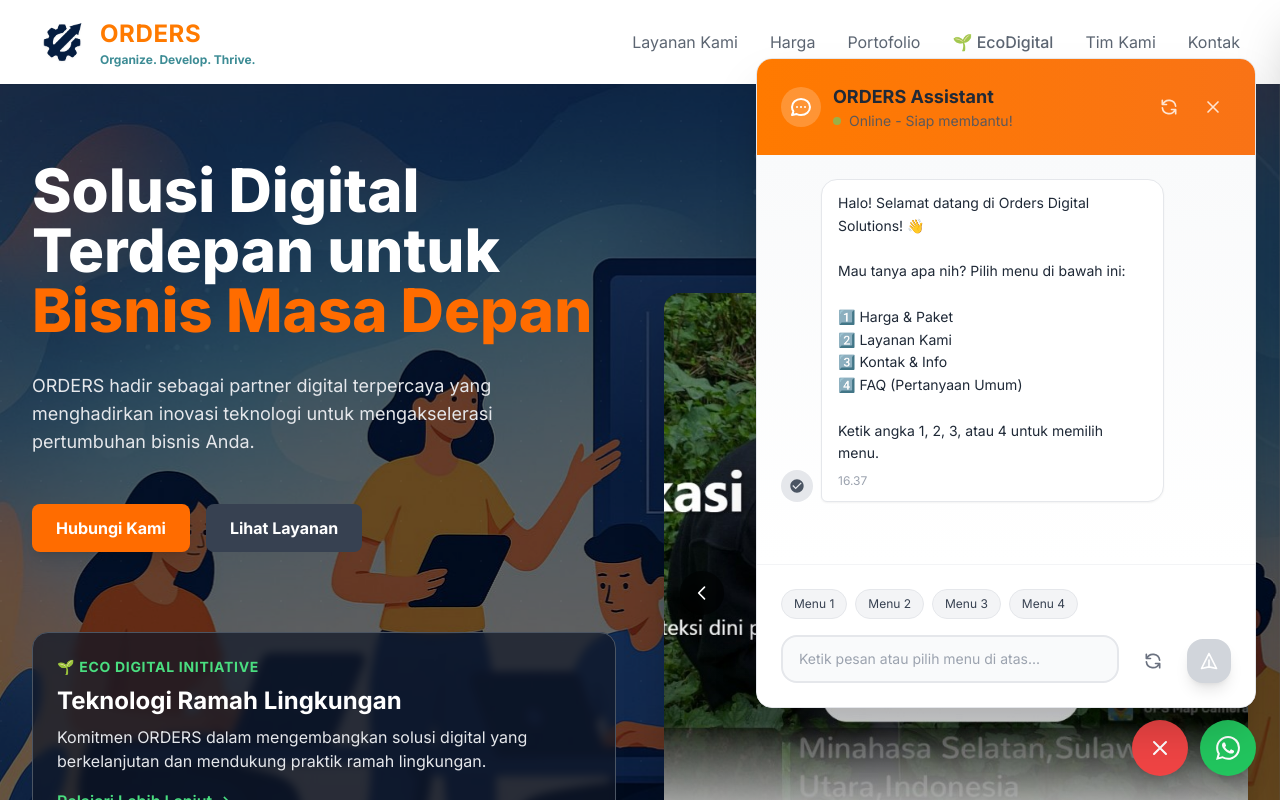
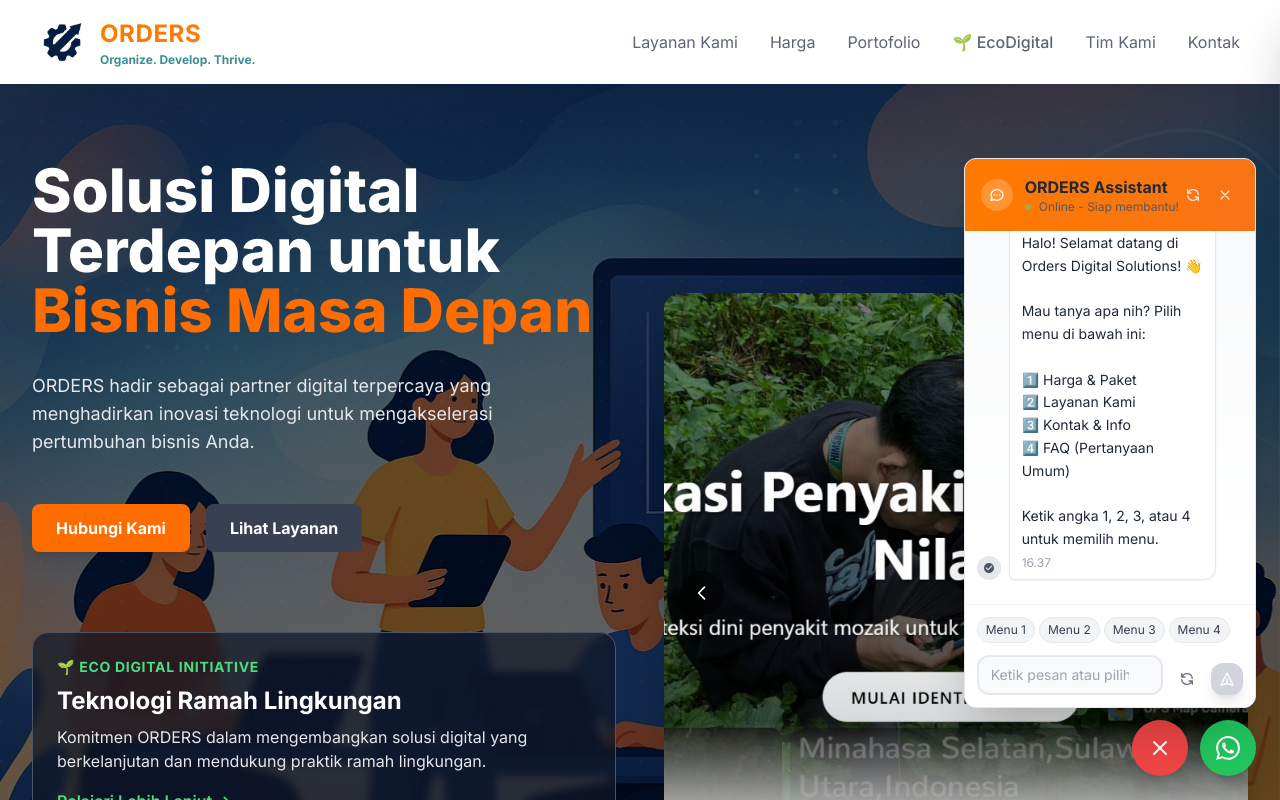
Before and after one commit to KevinJeremi/ordersnew, a Next.js app: page / in a window 1280 px wide. Both pictures are taken after a click on the button 1160 px from the left and 748 px from the top of the page. Shown: the top 800 px of the page. Built offline with nearby package versions, Linux system fonts and the light colour scheme.

Commit message:
cek chatbot

```diff
--- a/src/components/ChatBot.tsx
+++ b/src/components/ChatBot.tsx
@@ -353,36 +353,34 @@ Ketik angka 1, 2, 3, atau 4.`;
             e.preventDefault();
             handleSendMessage();
         }
-    };
-
-    return (
-        <div className={`${useCustomPosition ? 'relative' : 'fixed bottom-6 right-6 z-50'} ${
+    };    return (
+        <div className={`${useCustomPosition ? 'relative' : 'fixed bottom-4 right-4 z-50'} ${
             useCustomPosition
-                ? 'w-[400px] sm:w-[450px] md:w-[500px] h-[600px] sm:h-[650px]'
-                : 'w-80 h-96'
-        } bg-white rounded-2xl shadow-2xl border border-gray-200 flex flex-col overflow-hidden backdrop-blur-sm`}>
-            {/* Header */}
-            <div className="bg-gradient-to-r from-[#FF7A00] to-orange-500 text-white p-4 sm:p-6 flex justify-between items-center">                <div className="flex items-center space-x-3 flex-1">
-                    <div className="w-10 h-10 bg-white/20 rounded-full flex items-center justify-center">
-                        <svg className="w-6 h-6" fill="none" stroke="currentColor" viewBox="0 0 24 24">
+                ? 'w-full max-w-[300px] sm:max-w-[350px] md:max-w-[400px] h-[400px] sm:h-[480px] md:h-[550px]'
+                : 'w-[calc(100vw-3rem)] max-w-64 h-[calc(100vh-12rem)] max-h-72 sm:w-72 sm:h-80'
+        } bg-white rounded-xl shadow-2xl border border-gray-200 flex flex-col overflow-hidden backdrop-blur-sm`}>            {/* Header */}
+            <div className="bg-gradient-to-r from-[#FF7A00] to-orange-500 text-white p-2 sm:p-3 md:p-4 flex justify-between items-center">
+                <div className="flex items-center space-x-2 sm:space-x-3 flex-1 min-w-0">
+                    <div className="w-6 h-6 sm:w-8 sm:h-8 bg-white/20 rounded-full flex items-center justify-center flex-shrink-0">
+                        <svg className="w-3 h-3 sm:w-4 sm:h-4" fill="none" stroke="currentColor" viewBox="0 0 24 24">
                             <path strokeLinecap="round" strokeLinejoin="round" strokeWidth={2} d="M8 12h.01M12 12h.01M16 12h.01M21 12c0 4.418-4.03 8-9 8a9.863 9.863 0 01-4.255-.949L3 20l1.395-3.72C3.512 15.042 3 13.574 3 12c0-4.418 4.03-8 9-8s9 3.582 9 8z" />
                         </svg>
                     </div>
-                    <div>
-                        <h3 className="font-bold text-lg">ORDERS Assistant</h3>
-                        <div className="flex items-center space-x-2">
-                            <div className="w-2 h-2 bg-green-400 rounded-full animate-pulse"></div>
-                            <p className="text-sm opacity-90">Online - Siap membantu!</p>
+                    <div className="min-w-0 flex-1">
+                        <h3 className="font-bold text-xs sm:text-sm md:text-base truncate">ORDERS Assistant</h3>
+                        <div className="flex items-center space-x-1 sm:space-x-2">
+                            <div className="w-1 h-1 sm:w-1.5 sm:h-1.5 bg-green-400 rounded-full animate-pulse"></div>
+                            <p className="text-xs opacity-90 truncate">Online - Siap membantu!</p>
                         </div>
                     </div>
                 </div>
-                <div className="flex space-x-2">                    <button
+                <div className="flex space-x-1 flex-shrink-0">                    <button
                         onClick={resetChat}
-                        className={`text-white/80 hover:text-white hover:bg-white/20 rounded-full p-2 transition-all duration-200 ${isResetting ? 'animate-spin' : ''}`}
+                        className={`text-white/80 hover:text-white hover:bg-white/20 rounded-full p-1 sm:p-1.5 transition-all duration-200 ${isResetting ? 'animate-spin' : ''}`}
                         title="Reset Chat"
                         disabled={isResetting}
                     >
-                        <svg className="w-5 h-5" fill="none" stroke="currentColor" viewBox="0 0 24 24">
+                        <svg className="w-3 h-3 sm:w-4 sm:h-4" fill="none" stroke="currentColor" viewBox="0 0 24 24">
                             <path strokeLinecap="round" strokeLinejoin="round" strokeWidth={2} d="M4 4v5h.582m15.356 2A8.001 8.001 0 004.582 9m0 0H9m11 11v-5h-.581m0 0a8.003 8.003 0 01-15.357-2m15.357 2H15" />
                         </svg>
                     </button>
@@ -392,35 +390,33 @@ Ketik angka 1, 2, 3, atau 4.`;
                                 onClose();
                             }
                         }}
-                        className="text-white/80 hover:text-white hover:bg-white/20 rounded-full p-2 transition-all duration-200"
+                        className="text-white/80 hover:text-white hover:bg-white/20 rounded-full p-1 sm:p-1.5 transition-all duration-200"
                         title="Close Chat"
                     >
-                        <svg className="w-5 h-5" fill="none" stroke="currentColor" viewBox="0 0 24 24">
+                        <svg className="w-3 h-3 sm:w-4 sm:h-4" fill="none" stroke="currentColor" viewBox="0 0 24 24">
                             <path strokeLinecap="round" strokeLinejoin="round" strokeWidth={2} d="M6 18L18 6M6 6l12 12" />
                         </svg>
                     </button>
-                </div></div>
-
-            {/* Messages */}
-            <div className="flex-1 overflow-y-auto p-4 sm:p-6 space-y-4 bg-gradient-to-b from-gray-50 to-white scrollbar-hide">
+                </div>
+            </div>            {/* Messages */}
+            <div className="flex-1 overflow-y-auto p-2 sm:p-3 space-y-2 sm:space-y-3 bg-gradient-to-b from-gray-50 to-white scrollbar-hide">
                 {messages.map((message) => (
                     <div
                         key={message.id}
                         className={`flex ${message.isUser ? 'justify-end' : 'justify-start'}`}
                     >
-                        <div className={`flex ${message.isUser ? 'flex-row-reverse' : 'flex-row'} items-end space-x-2 max-w-[85%]`}>
+                        <div className={`flex ${message.isUser ? 'flex-row-reverse' : 'flex-row'} items-end space-x-1 sm:space-x-2 max-w-[95%] sm:max-w-[90%]`}>
                             {/* Avatar */}
-                            <div className={`flex-shrink-0 w-8 h-8 rounded-full flex items-center justify-center ${
+                            <div className={`flex-shrink-0 w-5 h-5 sm:w-6 sm:h-6 rounded-full flex items-center justify-center ${
                                 message.isUser
                                     ? 'bg-[#FF7A00] text-white'
                                     : 'bg-gray-200 text-gray-600'
-                            }`}>
-                                {message.isUser ? (
-                                    <svg className="w-4 h-4" fill="currentColor" viewBox="0 0 24 24">
+                            }`}>                                {message.isUser ? (
+                                    <svg className="w-2.5 h-2.5 sm:w-3 sm:h-3" fill="currentColor" viewBox="0 0 24 24">
                                         <path d="M12 12c2.21 0 4-1.79 4-4s-1.79-4-4-4-4 1.79-4 4 1.79 4 4 4zm0 2c-2.67 0-8 1.34-8 4v2h16v-2c0-2.66-5.33-4-8-4z"/>
                                     </svg>
                                 ) : (
-                                    <svg className="w-4 h-4" fill="currentColor" viewBox="0 0 24 24">
+                                    <svg className="w-2.5 h-2.5 sm:w-3 sm:h-3" fill="currentColor" viewBox="0 0 24 24">
                                         <path d="M12 2C6.48 2 2 6.48 2 12s4.48 10 10 10 10-4.48 10-10S17.52 2 12 2zm-2 15l-5-5 1.41-1.41L10 14.17l7.59-7.59L19 8l-9 9z"/>
                                     </svg>
                                 )}
@@ -428,7 +424,7 @@ Ketik angka 1, 2, 3, atau 4.`;
 
                             {/* Message Bubble */}
                             <div
-                                className={`px-4 py-3 rounded-2xl text-sm shadow-sm ${
+                                className={`px-2 py-1.5 sm:px-3 sm:py-2 rounded-xl text-xs sm:text-sm shadow-sm ${
                                     message.isUser
                                         ? 'bg-[#FF7A00] text-white rounded-br-md'
                                         : 'bg-white text-gray-800 border border-gray-200 rounded-bl-md'
@@ -437,7 +433,7 @@ Ketik angka 1, 2, 3, atau 4.`;
                                 <div className="whitespace-pre-wrap break-words leading-relaxed">
                                     {message.text}
                                 </div>
-                                <div className={`text-xs mt-2 ${
+                                <div className={`text-[9px] sm:text-xs mt-1 ${
                                     message.isUser ? 'text-orange-100' : 'text-gray-400'
                                 }`}>
                                     {message.timestamp.toLocaleTimeString('id-ID', {
@@ -450,18 +446,17 @@ Ketik angka 1, 2, 3, atau 4.`;
                     </div>
                 ))}
                 {isLoading && (
-                    <div className="flex justify-start">
-                        <div className="flex items-end space-x-2">
-                            <div className="w-8 h-8 bg-gray-200 rounded-full flex items-center justify-center">
-                                <svg className="w-4 h-4 text-gray-600" fill="currentColor" viewBox="0 0 24 24">
+                    <div className="flex justify-start">                        <div className="flex items-end space-x-1 sm:space-x-2">
+                            <div className="w-4 h-4 sm:w-5 sm:h-5 bg-gray-200 rounded-full flex items-center justify-center">
+                                <svg className="w-2 h-2 sm:w-2.5 sm:h-2.5 text-gray-600" fill="currentColor" viewBox="0 0 24 24">
                                     <path d="M12 2C6.48 2 2 6.48 2 12s4.48 10 10 10 10-4.48 10-10S17.52 2 12 2zm-2 15l-5-5 1.41-1.41L10 14.17l7.59-7.59L19 8l-9 9z"/>
                                 </svg>
                             </div>
-                            <div className="bg-white border border-gray-200 px-4 py-3 rounded-2xl rounded-bl-md shadow-sm">
-                                <div className="flex space-x-1">
-                                    <div className="w-2 h-2 bg-gray-400 rounded-full animate-bounce"></div>
-                                    <div className="w-2 h-2 bg-gray-400 rounded-full animate-bounce" style={{ animationDelay: '0.1s' }}></div>
-                                    <div className="w-2 h-2 bg-gray-400 rounded-full animate-bounce" style={{ animationDelay: '0.2s' }}></div>
+                            <div className="bg-white border border-gray-200 px-2 py-1.5 sm:px-3 sm:py-2 rounded-xl rounded-bl-md shadow-sm">
+                                <div className="flex space-x-0.5 sm:space-x-1">
+                                    <div className="w-1 h-1 sm:w-1.5 sm:h-1.5 bg-gray-400 rounded-full animate-bounce"></div>
+                                    <div className="w-1 h-1 sm:w-1.5 sm:h-1.5 bg-gray-400 rounded-full animate-bounce" style={{ animationDelay: '0.1s' }}></div>
+                                    <div className="w-1 h-1 sm:w-1.5 sm:h-1.5 bg-gray-400 rounded-full animate-bounce" style={{ animationDelay: '0.2s' }}></div>
                                 </div>
                             </div>
                         </div>
@@ -469,9 +464,9 @@ Ketik angka 1, 2, 3, atau 4.`;
                 )}
                 <div ref={messagesEndRef} /> {/* Scroll target */}
             </div>            {/* Input */}
-            <div className="border-t border-gray-100 bg-white p-4 sm:p-6">
+            <div className="border-t border-gray-100 bg-white p-2 sm:p-3">
                 {/* Quick Reply Buttons */}
-                <div className="mb-4 flex flex-wrap gap-2">
+                <div className="mb-2 sm:mb-3 flex flex-wrap gap-1">
                     {['1', '2', '3', '4'].map((num) => (
                         <button
                             key={num}
@@ -479,53 +474,53 @@ Ketik angka 1, 2, 3, atau 4.`;
                                 setInputValue(num);
                                 setTimeout(handleSendMessage, 100);
                             }}
-                            className="px-3 py-1.5 text-xs bg-gray-100 hover:bg-gray-200 text-gray-700 rounded-full transition-colors border border-gray-200 hover:border-gray-300"
+                            className="px-2 py-1 text-[9px] sm:text-xs bg-gray-100 hover:bg-gray-200 text-gray-700 rounded-full transition-colors border border-gray-200 hover:border-gray-300"
                         >
                             Menu {num}
                         </button>
                     ))}
                 </div>
 
-                <div className="flex space-x-3 items-end">
-                    <div className="flex-1 relative">
+                <div className="flex space-x-1 sm:space-x-2 items-end">                    <div className="flex-1 relative">
                         <input
                             type="text"
                             value={inputValue}
                             onChange={(e) => setInputValue(e.target.value)}
                             onKeyPress={handleKeyPress}
-                            placeholder="Ketik pesan atau pilih menu di atas..."
-                            className="w-full px-4 py-3 pr-12 border-2 border-gray-200 rounded-2xl focus:outline-none focus:border-[#FF7A00] transition-colors text-sm bg-gray-50 focus:bg-white"
+                            placeholder="Ketik pesan atau pilih menu..."
+                            className="w-full px-2 py-1.5 sm:px-3 sm:py-2 pr-6 sm:pr-8 border-2 border-gray-200 rounded-xl focus:outline-none focus:border-[#FF7A00] transition-colors text-xs sm:text-sm bg-gray-50 focus:bg-white"
                         />
                         {inputValue && (
                             <button
                                 onClick={() => setInputValue('')}
-                                className="absolute right-3 top-1/2 transform -translate-y-1/2 text-gray-400 hover:text-gray-600 transition-colors"
+                                className="absolute right-1.5 sm:right-2 top-1/2 transform -translate-y-1/2 text-gray-400 hover:text-gray-600 transition-colors"
                             >
-                                <svg className="w-4 h-4" fill="none" stroke="currentColor" viewBox="0 0 24 24">
+                                <svg className="w-2.5 h-2.5 sm:w-3 sm:h-3" fill="none" stroke="currentColor" viewBox="0 0 24 24">
                                     <path strokeLinecap="round" strokeLinejoin="round" strokeWidth={2} d="M6 18L18 6M6 6l12 12" />
                                 </svg>
                             </button>
-                        )}                    </div>                    <button
+                        )}
+                    </div>
+                    <button
                         onClick={resetChat}
-                        className={`text-gray-500 hover:text-[#FF7A00] hover:bg-orange-50 p-3 rounded-2xl transition-all duration-200 ${isResetting ? 'animate-spin text-[#FF7A00]' : ''}`}
+                        className={`text-gray-500 hover:text-[#FF7A00] hover:bg-orange-50 p-1.5 sm:p-2 rounded-xl transition-all duration-200 ${isResetting ? 'animate-spin text-[#FF7A00]' : ''}`}
                         title="Reset Chat"
                         disabled={isResetting}
                     >
-                        <svg className="w-5 h-5" fill="none" stroke="currentColor" viewBox="0 0 24 24">
+                        <svg className="w-3 h-3 sm:w-4 sm:h-4" fill="none" stroke="currentColor" viewBox="0 0 24 24">
                             <path strokeLinecap="round" strokeLinejoin="round" strokeWidth={2} d="M4 4v5h.582m15.356 2A8.001 8.001 0 004.582 9m0 0H9m11 11v-5h-.581m0 0a8.003 8.003 0 01-15.357-2m15.357 2H15" />
                         </svg>
                     </button>
                     <button
                         onClick={handleSendMessage}
                         disabled={!inputValue.trim() || isLoading}
-                        className="bg-[#FF7A00] hover:bg-orange-600 disabled:bg-gray-300 disabled:cursor-not-allowed text-white p-3 rounded-2xl transition-all duration-200 shadow-lg hover:shadow-xl transform hover:scale-105 disabled:transform-none"
-                    >
-                        {isLoading ? (
-                            <svg className="w-5 h-5 animate-spin" fill="none" stroke="currentColor" viewBox="0 0 24 24">
+                        className="bg-[#FF7A00] hover:bg-orange-600 disabled:bg-gray-300 disabled:cursor-not-allowed text-white p-1.5 sm:p-2 rounded-xl transition-all duration-200 shadow-lg hover:shadow-xl transform hover:scale-105 disabled:transform-none"
+                    >                        {isLoading ? (
+                            <svg className="w-3 h-3 sm:w-4 sm:h-4 animate-spin" fill="none" stroke="currentColor" viewBox="0 0 24 24">
                                 <path strokeLinecap="round" strokeLinejoin="round" strokeWidth={2} d="M4 4v5h.582m15.356 2A8.001 8.001 0 004.582 9m0 0H9m11 11v-5h-.581m0 0a8.003 8.003 0 01-15.357-2m15.357 2H15" />
                             </svg>
                         ) : (
-                            <svg className="w-5 h-5" fill="none" stroke="currentColor" viewBox="0 0 24 24">
+                            <svg className="w-3 h-3 sm:w-4 sm:h-4" fill="none" stroke="currentColor" viewBox="0 0 24 24">
                                 <path strokeLinecap="round" strokeLinejoin="round" strokeWidth={2} d="M12 19l9 2-9-18-9 18 9-2zm0 0v-8" />
                             </svg>
                         )}
```
